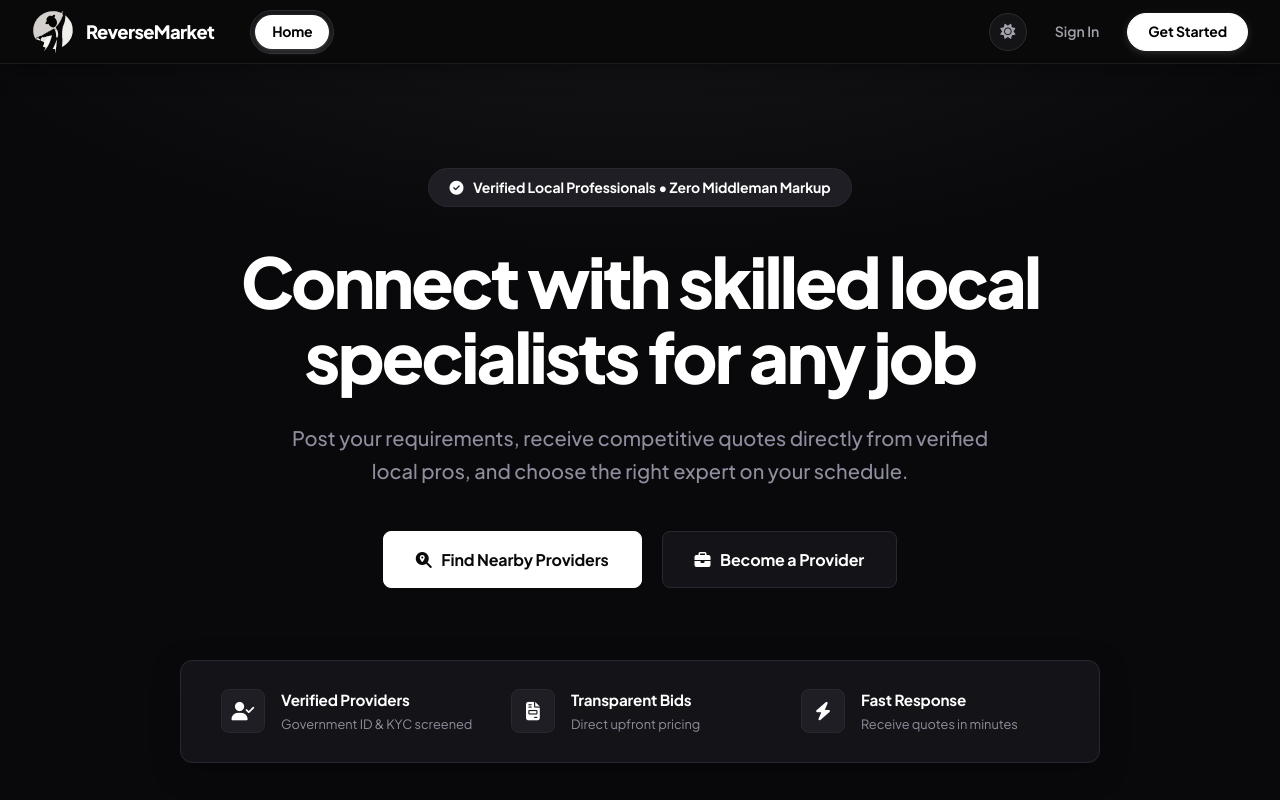
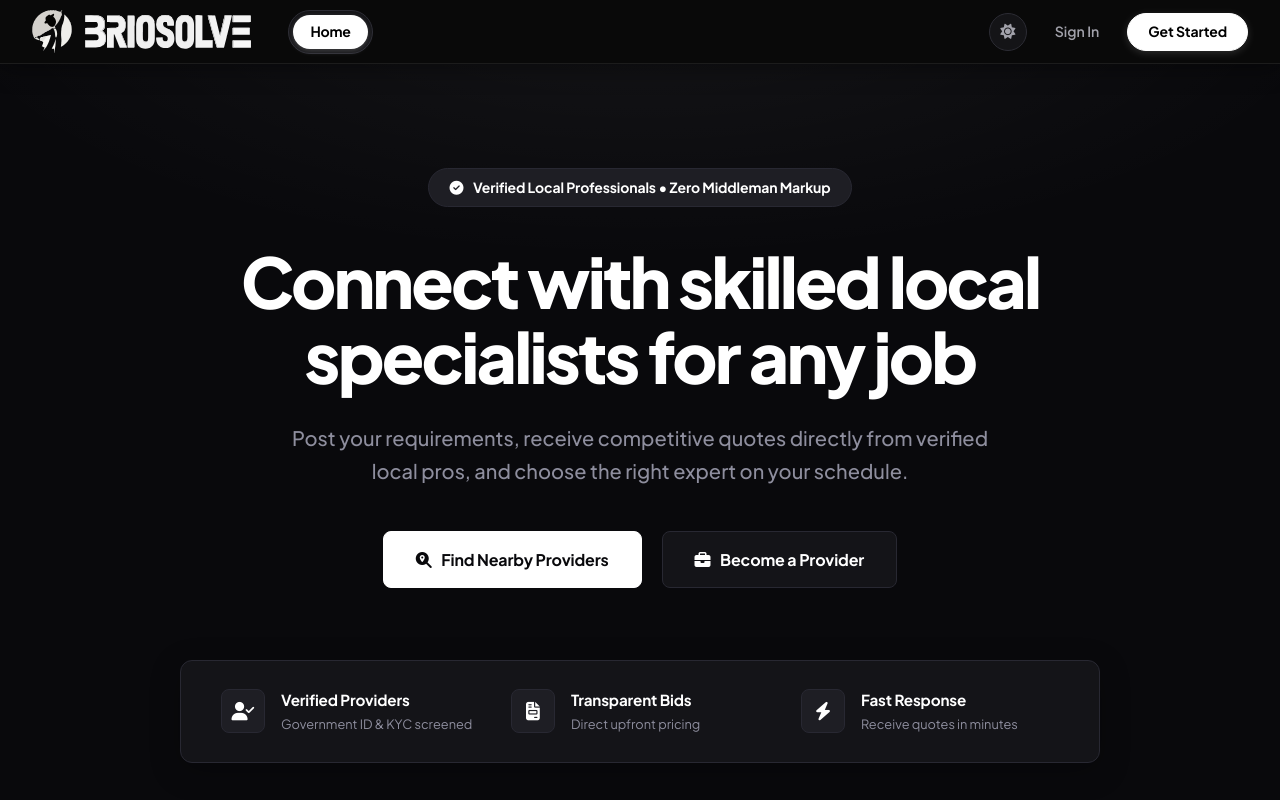
Before and after one commit to fahadmb123/briosolve-platform, a React (Vite) app in the folder frontend/: page / in a window 1280 px wide. Shown: the top 800 px of the page. Built offline with nearby package versions, Linux system fonts and the light colour scheme; no server answers.

Commit message:
feat:add logo text

```diff
--- a/frontend/src/shared/components/ui/ProviderTopNav/ProviderTopNav.css
+++ b/frontend/src/shared/components/ui/ProviderTopNav/ProviderTopNav.css
@@ -72,15 +72,19 @@
   filter: none;
 }
 
-.prov-brand-text {
-  font-size: 1.15rem;
-  font-weight: 800;
-  letter-spacing: -0.035em;
-  color: #ffffff;
+.prov-brand-text-logo {
+  height: 32px;
+  width: auto;
+  max-width: 175px;
+  object-fit: contain;
+  display: block;
+  flex-shrink: 0;
+  filter: invert(1);
+  transition: transform 0.15s ease, opacity 0.15s ease;
 }
 
-[data-theme="light"] .prov-brand-text {
-  color: #000000;
+[data-theme="light"] .prov-brand-text-logo {
+  filter: none;
 }
 
 .prov-pro-badge {
--- a/frontend/src/shared/components/ui/ProviderTopNav/ProviderTopNav.tsx
+++ b/frontend/src/shared/components/ui/ProviderTopNav/ProviderTopNav.tsx
@@ -108,7 +108,7 @@ export const ProviderTopNav: React.FC = () => {
             onClick={closeAll}
           >
             <img src="/briosolve-logo.svg" alt="Briosolve" className="prov-brand-logo" />
-            <span className="prov-brand-text">ReverseMarket</span>
+            <img src="/briosolve-text-logo.svg" alt="Briosolve" className="prov-brand-text-logo" />
             <span className="prov-pro-badge">PRO</span>
           </Link>
         </div>
--- a/frontend/src/shared/components/ui/TopNav/TopNav.css
+++ b/frontend/src/shared/components/ui/TopNav/TopNav.css
@@ -59,8 +59,8 @@
 }
 
 .topnav-brand-logo {
-  width: 42px;
-  height: 42px;
+  width: 40px;
+  height: 60px;
   object-fit: contain;
   display: block;
   flex-shrink: 0;
@@ -72,15 +72,19 @@
   filter: none;
 }
 
-.topnav-brand-name {
-  font-size: 1.15rem;
-  font-weight: 800;
-  letter-spacing: -0.035em;
-  color: #ffffff;
+.topnav-brand-text-logo {
+  height: 37px;
+  width: auto;
+  max-width: 190px;
+  object-fit: contain;
+  display: block;
+  flex-shrink: 0;
+  filter: invert(1);
+  transition: transform 0.15s ease, opacity 0.15s ease;
 }
 
-[data-theme="light"] .topnav-brand-name {
-  color: #000000;
+[data-theme="light"] .topnav-brand-text-logo {
+  filter: none;
 }
 
 .topnav-links {
@@ -626,6 +630,7 @@
     opacity: 0;
     transform: translateY(6px);
   }
+
   to {
     opacity: 1;
     transform: translateY(0);
--- a/frontend/src/shared/components/ui/TopNav/TopNav.tsx
+++ b/frontend/src/shared/components/ui/TopNav/TopNav.tsx
@@ -139,7 +139,7 @@ export const TopNav: React.FC = () => {
         <div className="topnav-left">
           <Link to="/" className="topnav-brand" onClick={closeAllMenus}>
             <img src="/briosolve-logo.svg" alt="Briosolve" className="topnav-brand-logo" />
-            <span className="topnav-brand-name">ReverseMarket</span>
+            <img src="/briosolve-text-logo.svg" alt="Briosolve" className="topnav-brand-text-logo" />
           </Link>
 
           <nav className="topnav-links" aria-label="Primary Navigation">
```
Also changed, not shown: frontend/public/briosolve-text-logo.svg (added).
